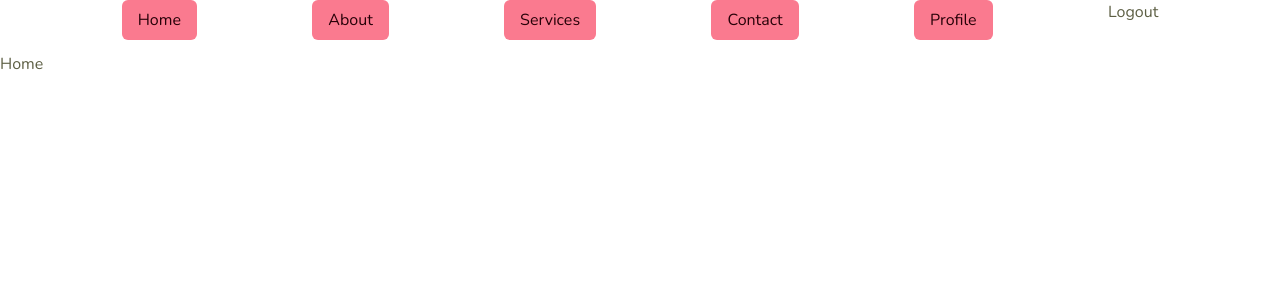
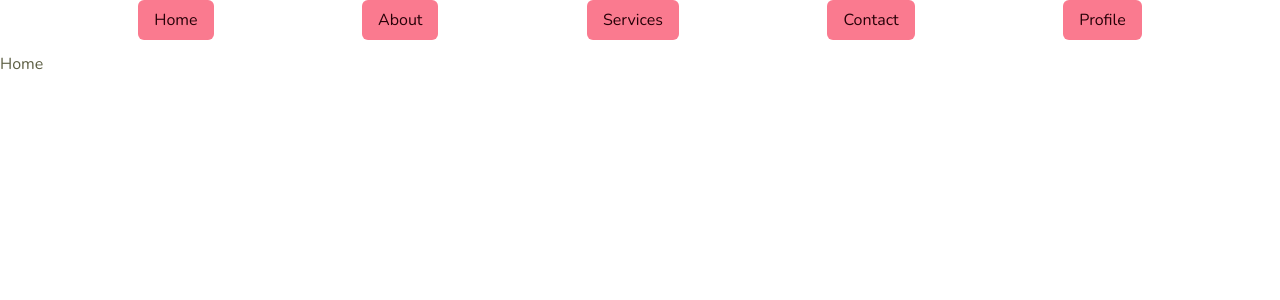
Before and after one commit to KevinRhode/MERN-Menu-Cast, a React (Vite) app in the folder client/: page / in a window 1280 px wide. Shown: the top 300 px of the page. Built offline with nearby package versions, Linux system fonts and the light colour scheme; sample sign-in values are in the browser's storage.

Commit message:
add: small changes at work

```diff
--- a/client/src/components/Nav/index.jsx
+++ b/client/src/components/Nav/index.jsx
@@ -14,9 +14,9 @@ const Nav = () => {
       <li className='field'><Link className='button is-link' to="/contact">Contact</Link></li>
       {user ? (<>
             <li className='field'><Link className='button is-link' to="/profile">Profile</Link></li>
-            <li className='field'>
+            {/* <li className='field'>
               <button onClick={logout} style={{ background: 'none', border: 'none', color: 'inherit', cursor: 'pointer' }}>Logout</button>
-            </li>
+            </li> */}
           </>) : (<>
           </>)}
     </ul>
--- a/client/src/pages/Account.jsx
+++ b/client/src/pages/Account.jsx
@@ -14,7 +14,7 @@ const Account = () => {
     <>
 
       {user ? (<>
-        <h2>Hello </h2>
+        <h2>Hello {user.data.firstName}</h2>
 
               <button className='button is-primary' onClick={logout} style={{ background: 'none', border: 'none', color: 'inherit', cursor: 'pointer' }}>Logout</button>
 
```
